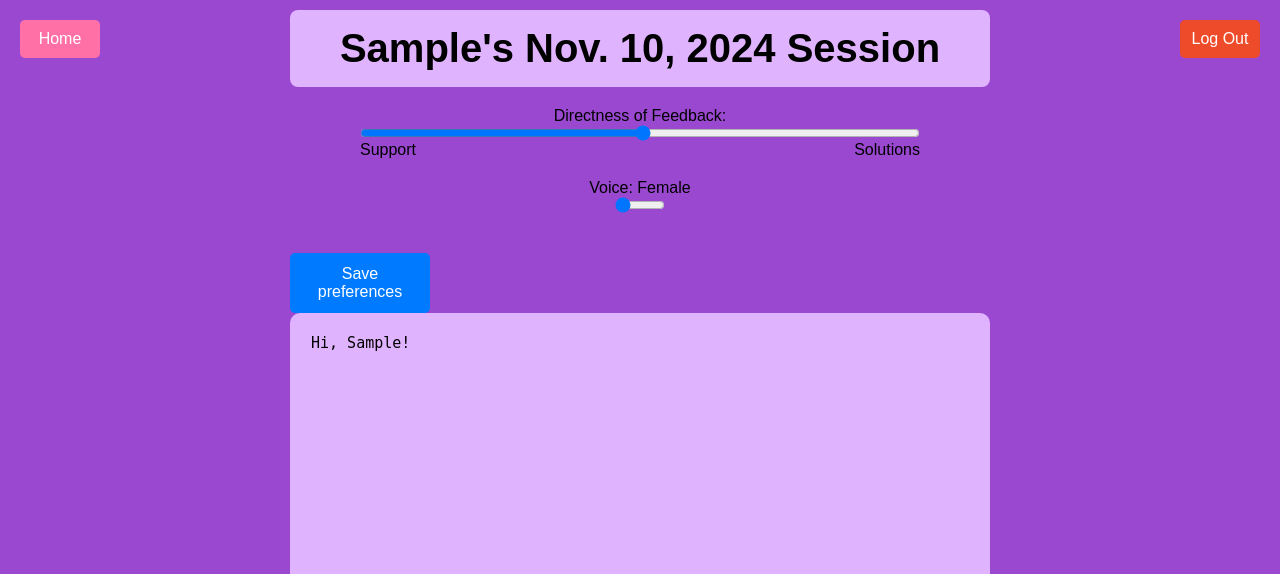
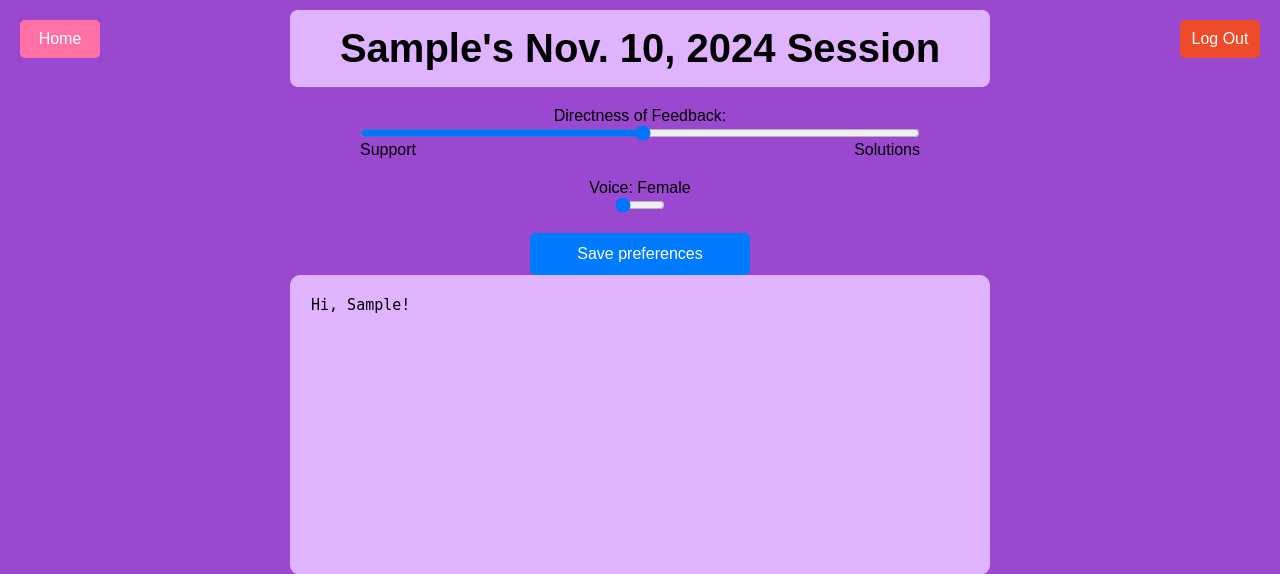
Before and after one commit to PatrickC05/hackprinceton24, a Django app: page /therapy/ in a window 1280 px wide. Shown: the top 574 px of the page. Run offline with Django 5.2, Linux system fonts and the light colour scheme; the visitor is signed in with stand-in values (Sample User, id 1).

Commit message:
center save prefs button

```diff
--- a/main/static/css/therapy.css
+++ b/main/static/css/therapy.css
@@ -24,6 +24,19 @@
     justify-content: center;
     min-width: 32px;
     flex-shrink: 0;
+}
+.save-prefs-button {
+    display: block;
+    margin: 20px auto 0;
+    padding: 12px;
+    background-color: #007bff;
+    color: #ffffff;
+    font-size: 16px;
+    border: none;
+    border-radius: 5px;
+    cursor: pointer;
+    transition: background-color 0.3s;
+    min-width: 220px;
 }
 .mic-button svg {
     width: 18px;
--- a/main/templates/therapy.html
+++ b/main/templates/therapy.html
@@ -32,7 +32,7 @@
                 <label class="switch" for="voiceToggle" id="voiceLabel">Voice: {% if user.malevoice %}Male{% else %}Female{% endif %}</label>
                 <input type="range" min="0" max="1" id="voiceToggle" name="voice" value="{% if user.malevoice %}1{% else %}0{% endif %}">
             </div>
-            <button type="submit" class="save-button" id="preferencesubmit">Save preferences</button>
+            <button type="submit" class="save-prefs-button" id="preferencesubmit">Save preferences</button>
         </form>
     </div>
 
```
